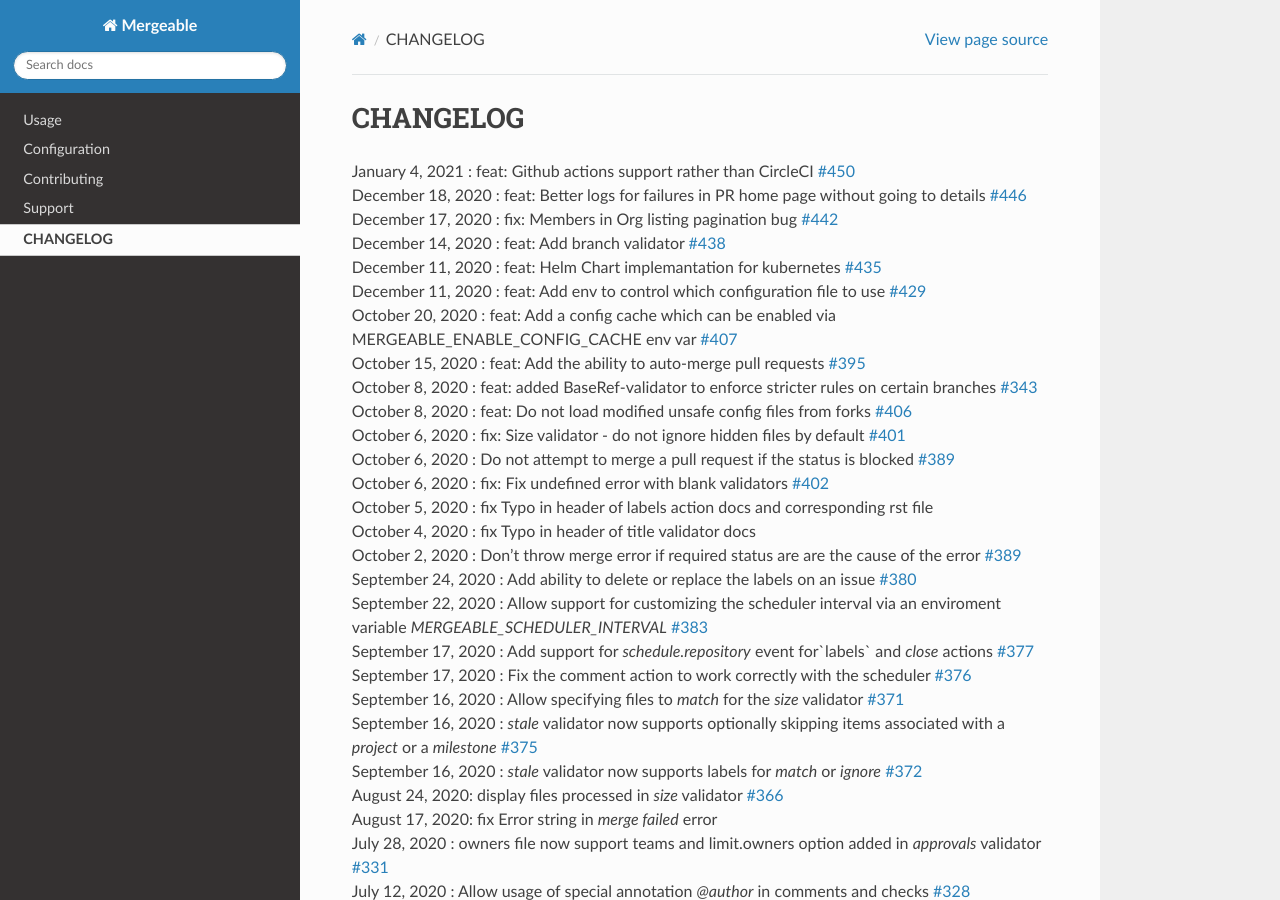
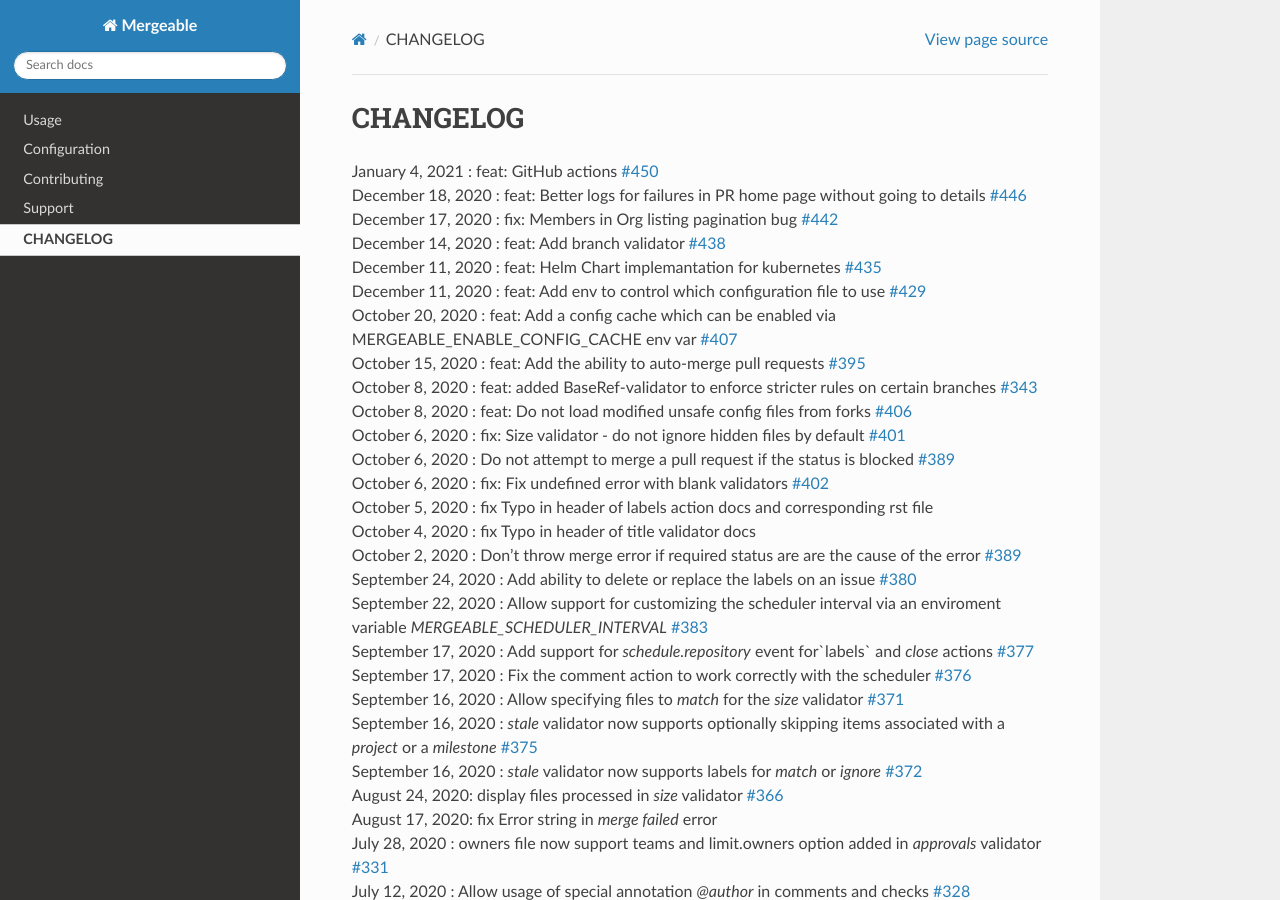
Before and after one commit to mergeability/mergeable, a Sphinx documentation site: the page built from docs/changelog.rst, in a window 1280 px wide and 900 px high. Built offline with Sphinx 7.4.7 and the Read the Docs theme 2.0.0, drawn with Linux system fonts in a browser that asks for light colours; pages that are not in the unit, such as notebooks, are missing from menus.

Commit message:
fixed title

```diff
--- a/docs/changelog.rst
+++ b/docs/changelog.rst
@@ -2,7 +2,7 @@ CHANGELOG
 =====================================
 
 
-| January 4, 2021 : feat: Github actions support rather than CircleCI `#450 <https://github.com/mergeability/mergeable/issues/450>`_
+| January 4, 2021 : feat: GitHub actions `#450 <https://github.com/mergeability/mergeable/issues/450>`_
 | December 18, 2020 : feat: Better logs for failures in PR home page without going to details `#446 <https://github.com/mergeability/mergeable/issues/446>`_
 | December 17, 2020 : fix: Members in Org listing pagination bug `#442 <https://github.com/mergeability/mergeable/issues/442>`_
 | December 14, 2020 : feat: Add branch validator `#438 <https://github.com/mergeability/mergeable/issues/438>`_
```
